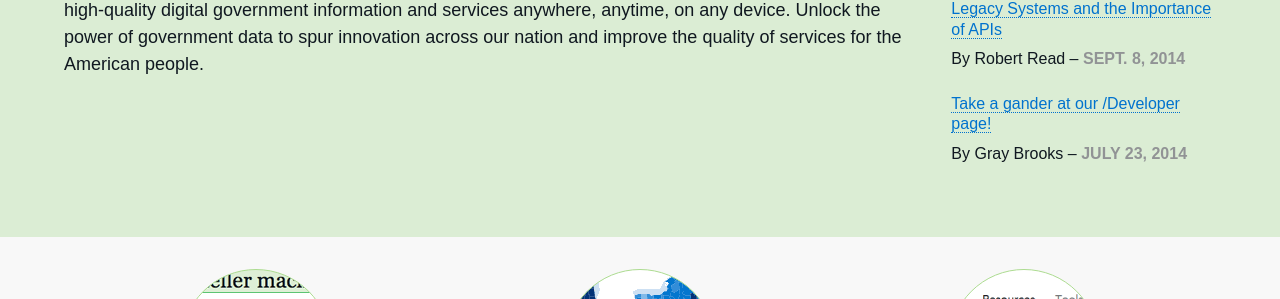
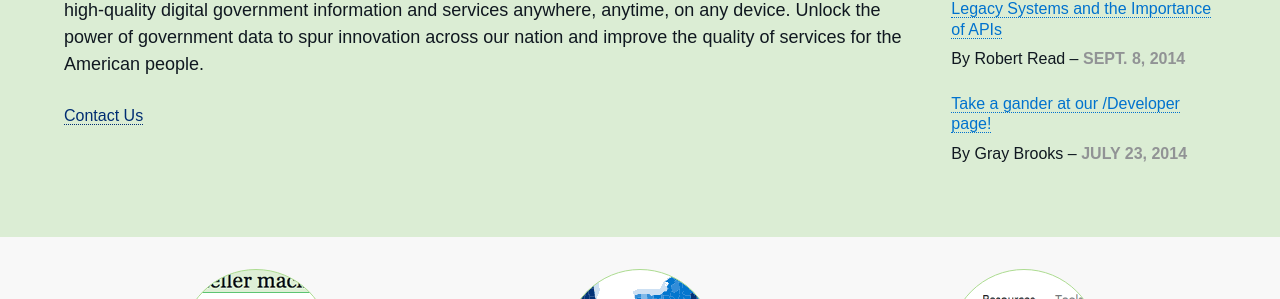
Before and after one commit to GSA/open.gsa.gov, a Jekyll site: the page built from index.html, in a window 1280 px wide. Shown: the part 209-508 px from the top of the page. Built offline with Jekyll 4.4.1, drawn with Linux system fonts in a browser that asks for light colours; nearby versions of some CDN libraries; some web fonts are replaced.

Commit message:
adding contact us link

```diff
--- a/index.html
+++ b/index.html
@@ -9,13 +9,13 @@ title: Home
                         <h1>We'd like to share our work with you</h1>
                         <p>Here at GSA, our goal is to enable the American people and an increasingly mobile workforce to access high-quality digital government information and services anywhere, anytime, on any device. Unlock the power of government data to spur innovation across our nation and improve the quality of services for the American people.
                         </p>
-<!--                        <ul class="learn-more">
+                        <ul class="learn-more">
                             <li class="learn-more_item">
-                                <a class="call-to-action" href="articles/introducing-cfpb-open-tech/">
-                                    Learn more
+                                <a class="call-to-action" href="https://groups.google.com/forum/#!forum/gsa-data">
+                                    Contact Us
                                 </a>
                             </li>
-                            <li class="learn-more_item">
+<!--                            <li class="learn-more_item">
                                 <a class="call-to-action"
                                    href="source-code-policy/">
                                     View our Source Code Policy
```
